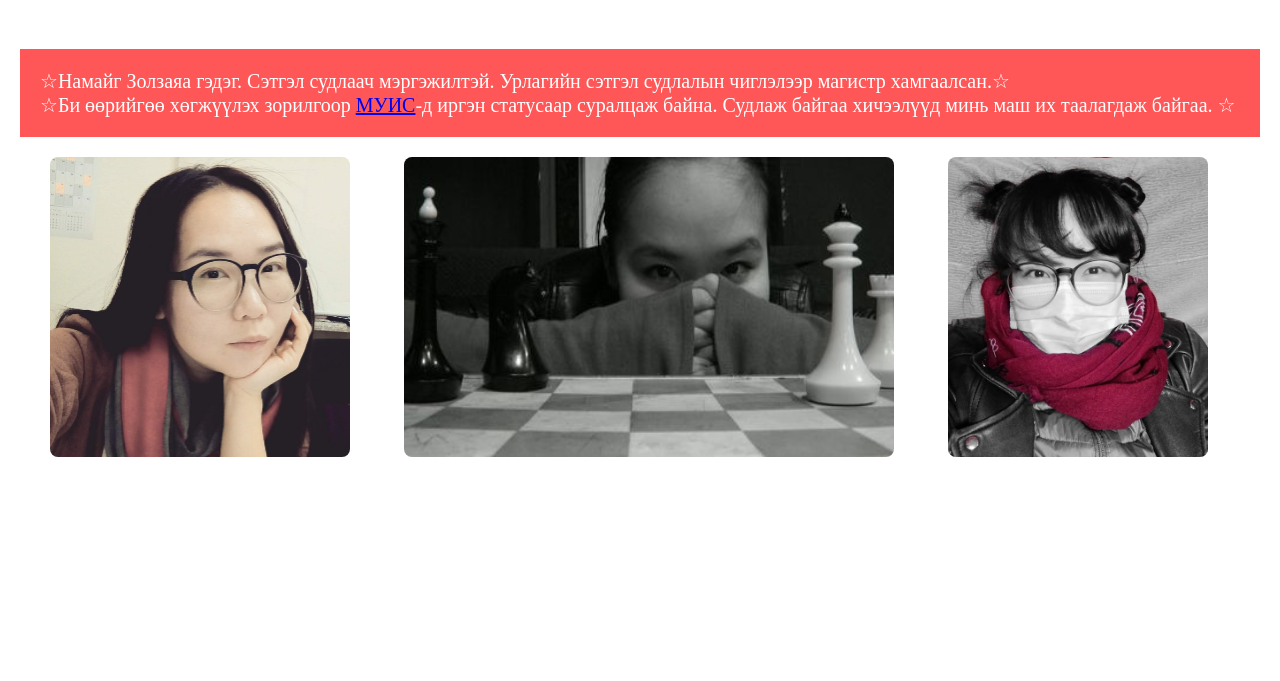
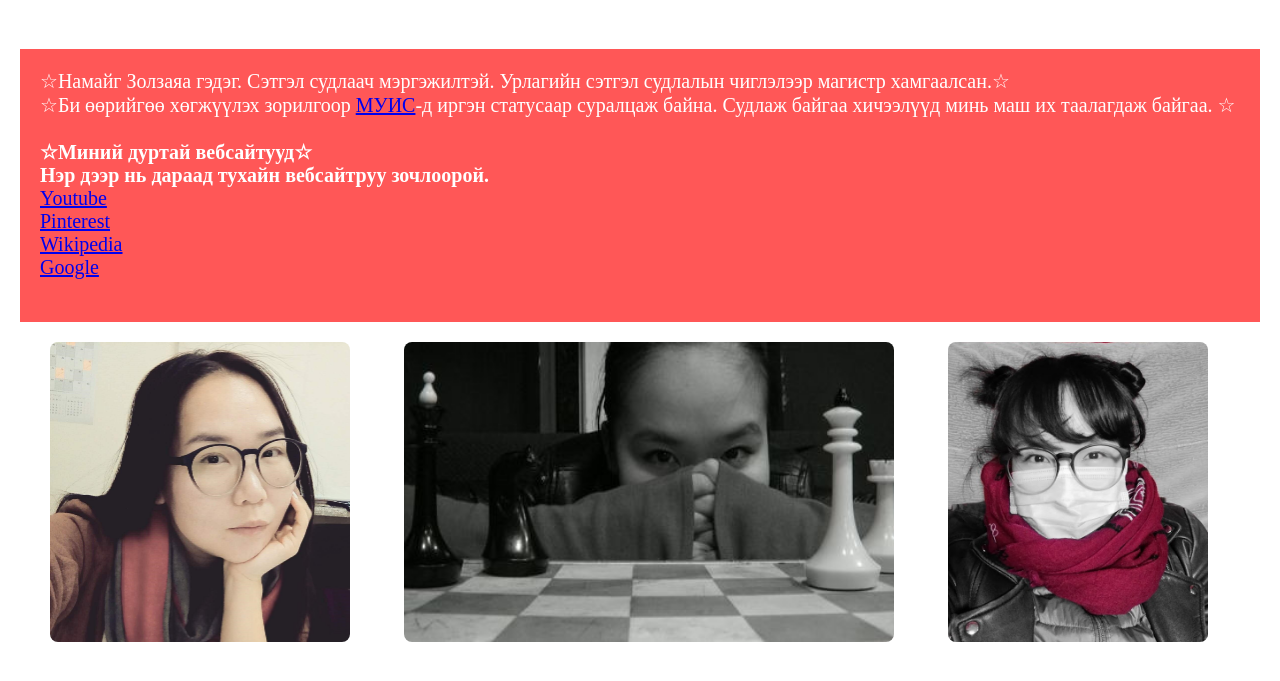
Before and after one commit to zolzaya0110/zolzaya03, a plain HTML site: page about1.html in a window 1280 px wide. Shown: the part 79-760 px from the top of the page. Drawn offline with Linux system fonts and the light colour scheme.

Commit message:
Update about1.html

```diff
--- a/about1.html
+++ b/about1.html
@@ -20,7 +20,15 @@
     <div class="me">
       <p>&star;Намайг Золзаяа гэдэг. Сэтгэл судлаач мэргэжилтэй. Урлагийн сэтгэл судлалын чиглэлээр магистр хамгаалсан.&star; </p>
      <p>&star;Би өөрийгөө хөгжүүлэх зорилгоор <a href="https://www.num.edu.mn/">МУИС</a>-д иргэн статусаар суралцаж байна. Судлаж байгаа хичээлүүд минь маш их таалагдаж байгаа. &star;</p>
-    </div>
+    <p>&nbsp</p>
+            <h4>&star;Миний дуртай вебсайтууд&star;</h4>
+            <p><strong>Нэр дээр нь дараад тухайн вебсайтруу зочлоорой.</strong>
+            <p><a href="https://www.youtube.com">Youtube</a></p>
+            <p><a href="https://www.pinterest.com">Pinterest</a></p>
+            <p><a href="https://www.wikipedia.org">Wikipedia</a></p>
+      <p><a href="https://www.google.com">Google</a></p></h4>
+              <p>&nbsp</p>
+  </div>
     <div class="photo">
     <img src="myphoto.jpg" width="300" height="300">   <img src="myphoto2.jpg" width="490" height="300"> <img src="myphoto1.jpg" width="260" height="300"></th>
     </div>
```
